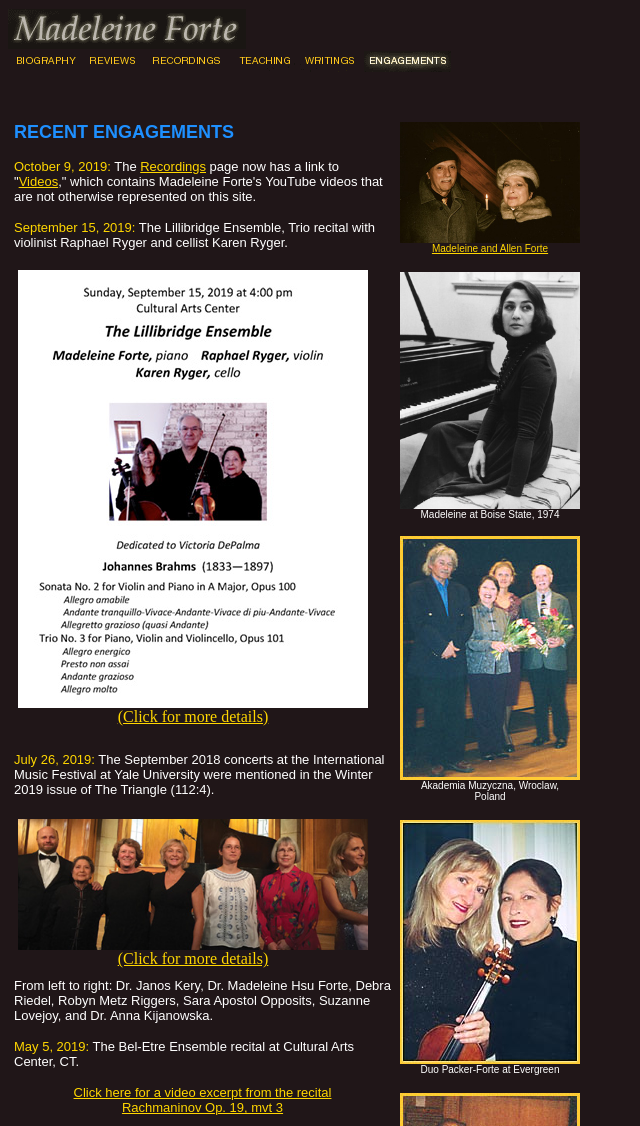
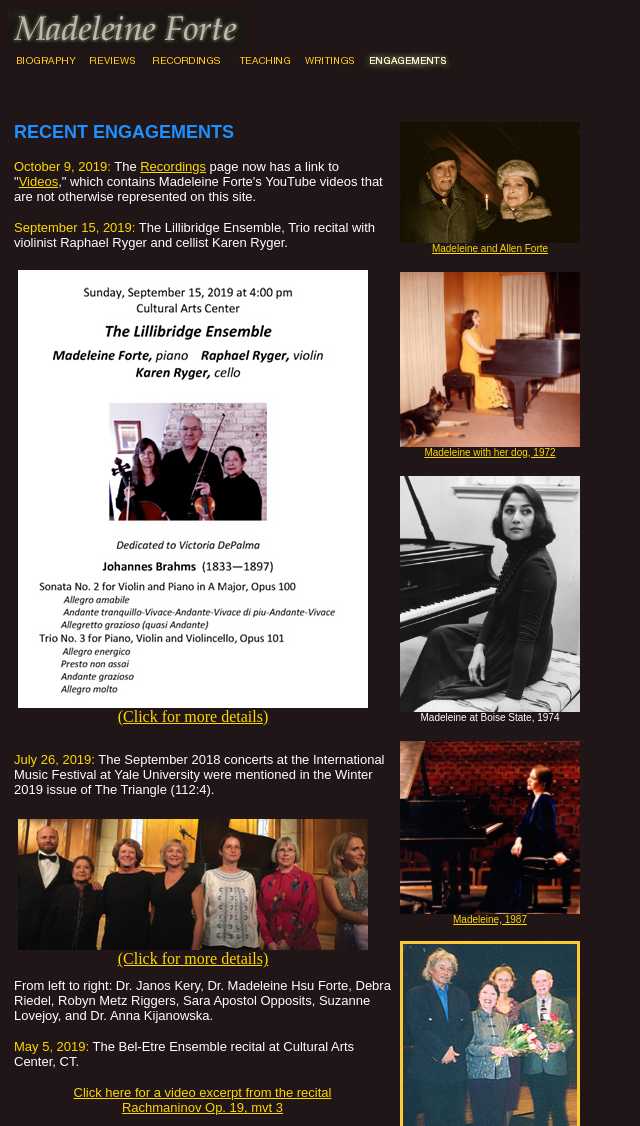
Before and after one commit to madeleineforte/madeleineforte.github.io, a plain HTML site: page engagements.html in a window 1280 px wide. Shown: the top 1126 px of the page, without its empty margins (0-640 px from the left). Drawn offline with Linux system fonts and the light colour scheme.

Commit message:
added two photos to engagements page

```diff
--- a/engagements.html
+++ b/engagements.html
@@ -292,9 +292,17 @@ CSAct[/*CMP*/ 'CE43EF743'] = new Array(OUTOpenImageWindow,/*URL*/ 'resources/unt
 						<font size="1" face="Arial,Helvetica,Geneva,Swiss,SunSans-Regular">Madeleine and Allen Forte<br>
 						</font></a>
 						<br/>
+						<a href="resources/madeleine_with_dog.jpg"><img src="resources/madeleine_with_dog.jpg" alt="" width="180" border="0"><br>
+						<font size="1" face="Arial,Helvetica,Geneva,Swiss,SunSans-Regular">Madeleine with her dog, 1972<br>
+						</font></a>
+						<br/>
 						<img src="resources/Madeleine-1974.jpg" alt="" width="180" border="0"><br>
 						<font size="1" face="Arial,Helvetica,Geneva,Swiss,SunSans-Regular">Madeleine at Boise State, 1974<br>
 						</font>
+						<br/>
+						<a href="resources/madeleine_blue_dress.jpg"><img src="resources/madeleine_blue_dress.jpg" alt="" width="180" border="0"><br>
+						<font size="1" face="Arial,Helvetica,Geneva,Swiss,SunSans-Regular">Madeleine, 1987<br>
+						</font></a>
 						<p><img height="244" width="180" src="resources/Poland-20030330b.jpg" alt="Academy of Music, Wroclaw, Poland: Rektor Kurzinski, Madeleine Forte, student Anna Rutkowska, and Allen Forte"><br>
 							<font size="1" face="Arial,Helvetica,Geneva,Swiss,SunSans-Regular">Akademia Muzyczna, Wroclaw,<br>
 
```
Also changed, not shown: resources/madeleine_blue_dress.jpg (added), resources/madeleine_with_dog.jpg (added), resources/madeleine_with_dog_zoomed.jpg (added).
